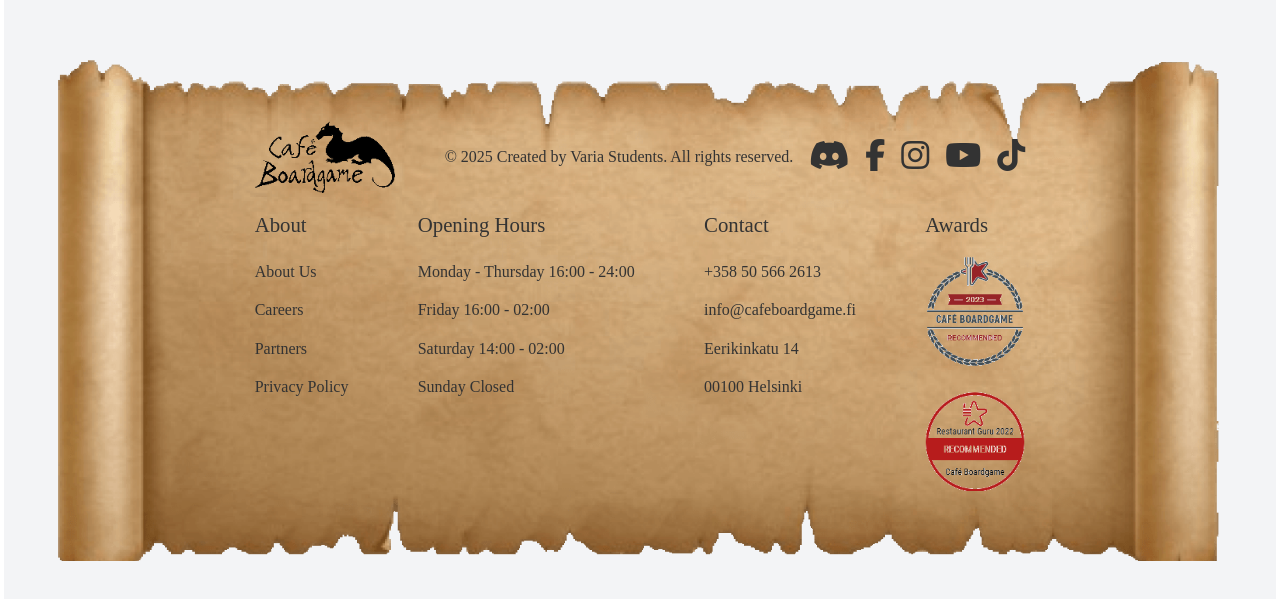
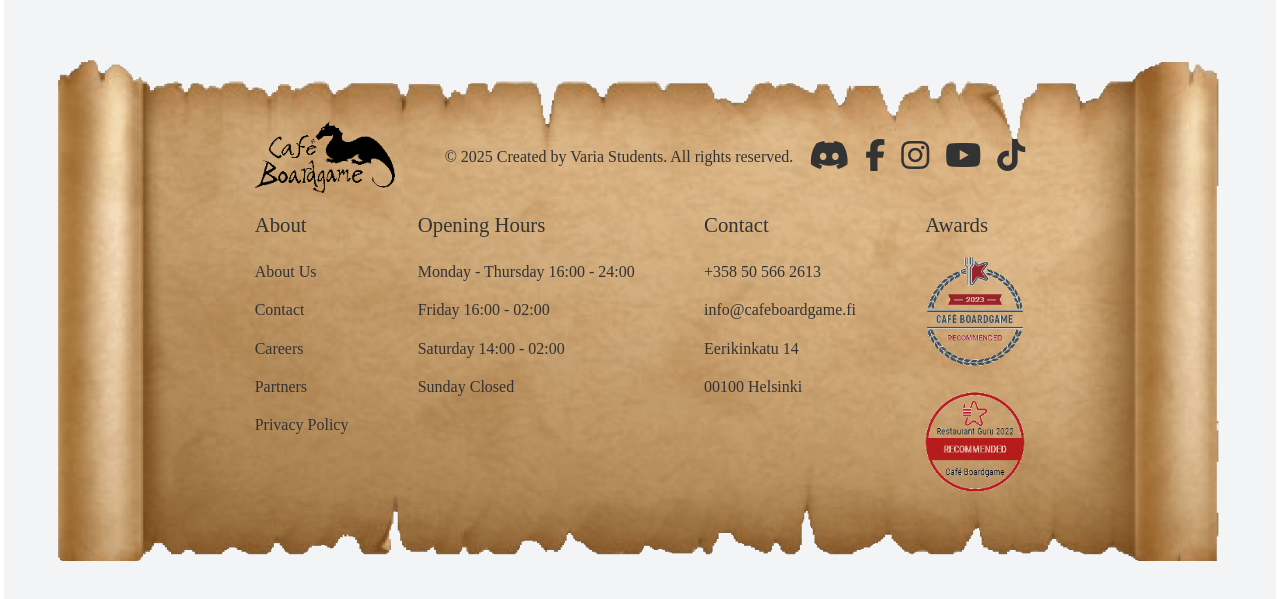
Before and after one commit to RychkovIurii/boardgamecafe, a React (Vite) app in the folder frontend/cafe-front/: page / in a window 1280 px wide. Shown: the part 2163-2762 px from the top of the page. Built offline with nearby package versions, Linux system fonts and the light colour scheme; a web font is replaced by a local one.

Commit message:
Connected contact page to footer.

```diff
--- a/frontend/cafe-front/components/Footer.jsx
+++ b/frontend/cafe-front/components/Footer.jsx
@@ -37,6 +37,7 @@ export default function Footer() {
                             {/* //Change to Links */}
                             <ul className="text-md leading-loose">
                             <li><a href='/'>{t('footer.About Us')}</a></li>
+                            <li><a href='/contact'>{t('footer.Contact')}</a></li>
                             <li><a href='/'>{t('footer.Careers')}</a></li>
                             <li><a href='/'>{t('footer.Partners')}</a></li>
                             <li><a href='/'>{t('footer.Privacy Policy')}</a></li>
```
